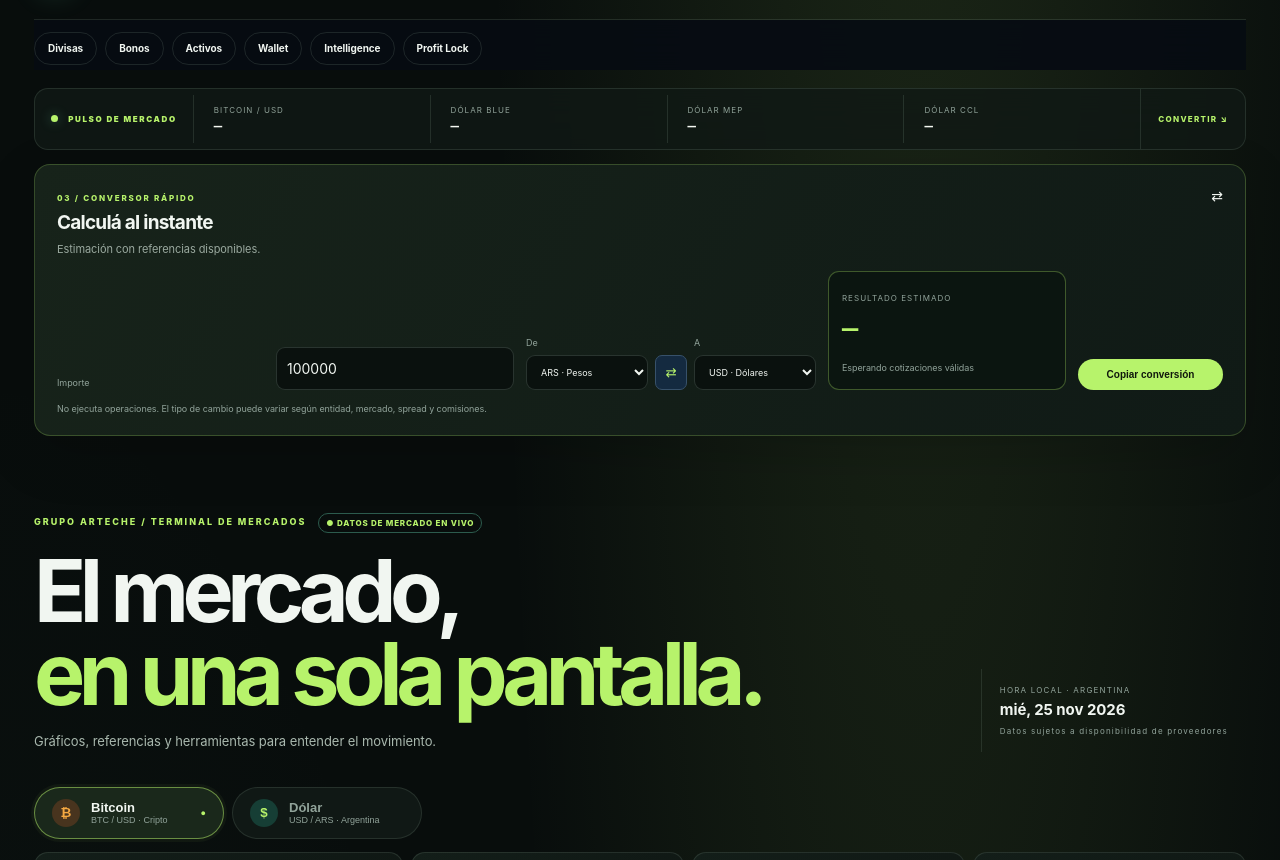
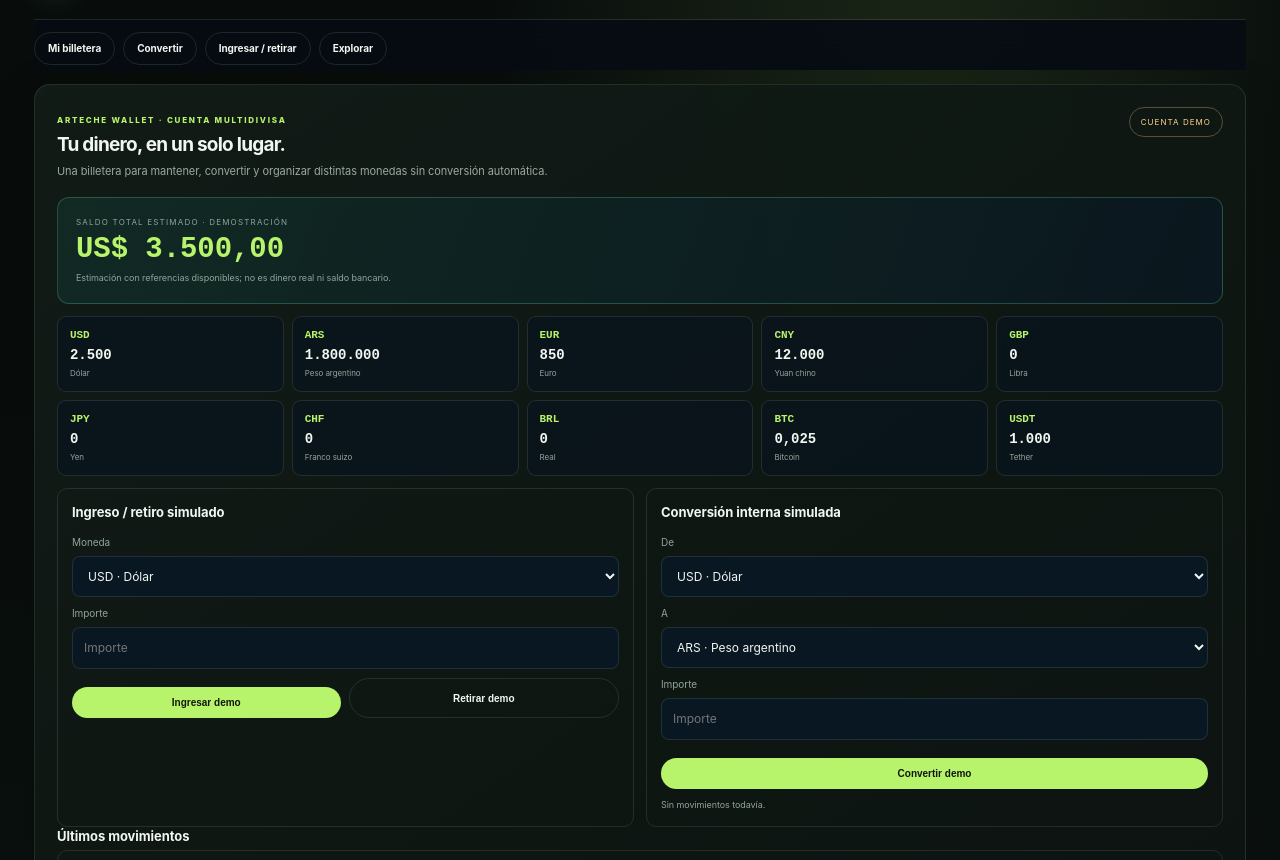
Before and after one commit to institutocabildo-ui/arteche-cotiza, a plain HTML site: page index.html in a window 1280 px wide. Shown: the part 68-928 px from the top of the page. Drawn offline with Linux system fonts and the light colour scheme; no server answers.

Commit message:
Make Arteche a wallet-first experience

```diff
--- a/index.html
+++ b/index.html
@@ -22,7 +22,18 @@
 <button id="refresh" class="refresh-btn" type="button">↻ <span>Actualizar</span></button>
 </header>
 <main>
-<nav class="arteche-module-nav" aria-label="Módulos Arteche"><a href="#converter">Divisas</a><a href="#bonds">Bonos</a><a href="#portfolio">Activos</a><a href="#wallet">Wallet</a><a href="#intelligence">Intelligence</a><a href="#profit-lock">Profit Lock</a></nav>
+<nav class="arteche-module-nav wallet-first-nav" aria-label="Navegación principal"><a class="selected" href="#wallet">Mi billetera</a><a href="#converter">Convertir</a><a href="#wallet-actions">Ingresar / retirar</a><a href="#market-explorer">Explorar</a></nav>
+<section class="panel wallet-panel" id="wallet">
+ <div class="panel-heading"><div><span class="section-kicker">ARTECHE WALLET · CUENTA MULTIDIVISA</span><h2>Tu dinero, en un solo lugar.</h2><p>Una billetera para mantener, convertir y organizar distintas monedas sin conversión automática.</p></div><span class="demo-flag">CUENTA DEMO</span></div>
+ <div class="wallet-total"><small>SALDO TOTAL ESTIMADO · DEMOSTRACIÓN</small><strong id="wallet-total-usd">USD 0.00</strong><span>Estimación con referencias disponibles; no es dinero real ni saldo bancario.</span></div>
+ <div id="wallet-balances" class="wallet-balances"></div>
+ <div class="wallet-actions-grid" id="wallet-actions">
+  <div><h3>Ingreso / retiro simulado</h3><label>Moneda<select id="wallet-currency"></select></label><label>Importe<input id="wallet-amount" type="number" min="0.01" step="any" placeholder="Importe"></label><div class="wallet-buttons"><button id="wallet-deposit" type="button" class="full-btn">Ingresar demo</button><button id="wallet-withdraw" type="button" class="secondary-btn">Retirar demo</button></div></div>
+  <div><h3>Conversión interna simulada</h3><label>De<select id="wallet-from"></select></label><label>A<select id="wallet-to"></select></label><label>Importe<input id="wallet-convert-amount" type="number" min="0.01" step="any" placeholder="Importe"></label><button id="wallet-convert" type="button" class="full-btn">Convertir demo</button><small id="wallet-message" role="status">Sin movimientos todavía.</small></div>
+ </div>
+ <h3 class="module-subtitle">Últimos movimientos</h3><div id="wallet-ledger" class="module-table-wrap"><p class="module-status">No hay movimientos.</p></div>
+ <div class="module-status">Esta billetera guarda únicamente datos de prueba en este navegador. No recibe depósitos, no mueve fondos y no está conectada a bancos, Mercado Pago ni exchanges.</div>
+</section>
 <section class="ticker-ribbon" aria-label="Resumen de mercados"><div class="ticker-brand"><span class="live-dot"></span> PULSO DE MERCADO</div><div class="ticker-item"><small>BITCOIN / USD</small><strong id="ticker-btc">—</strong></div><div class="ticker-item"><small>DÓLAR BLUE</small><strong id="ticker-blue">—</strong></div><div class="ticker-item"><small>DÓLAR MEP</small><strong id="ticker-mep">—</strong></div><div class="ticker-item"><small>DÓLAR CCL</small><strong id="ticker-ccl">—</strong></div><a href="#converter" class="ticker-cta">CONVERTIR ↘</a></section>
 <section class="panel converter-panel" id="converter">
 <div class="panel-heading"><div><span class="section-kicker">03 / CONVERSOR RÁPIDO</span><h2>Calculá al instante</h2><p>Estimación con referencias disponibles.</p></div><span class="panel-symbol">⇄</span></div>
@@ -33,8 +44,8 @@
 <p class="calc-disclaimer">No ejecuta operaciones. El tipo de cambio puede variar según entidad, mercado, spread y comisiones.</p>
 </section>
 
-<section class="market-heading">
-<div><div class="eyebrow">GRUPO ARTECHE / TERMINAL DE MERCADOS <span class="hero-live">● DATOS DE MERCADO EN VIVO</span></div><h1>El mercado,<br><em>en una sola pantalla.</em></h1><p>Gráficos, referencias y herramientas para entender el movimiento.</p></div>
+<section class="market-heading" id="market-explorer">
+<div><div class="eyebrow">GRUPO ARTECHE / EXPLORAR MERCADOS <span class="hero-live">● DATOS DE MERCADO EN VIVO</span></div><h1>Tu dinero,<br><em>en varias monedas.</em></h1><p>Consultá cotizaciones y referencias cuando necesites tomar decisiones.</p></div>
 <div class="market-date"><span>HORA LOCAL · ARGENTINA</span><strong id="market-date">—</strong><small>Datos sujetos a disponibilidad de proveedores</small></div>
 </section>
 
@@ -112,7 +123,7 @@
 <section class="panel global-fx-panel" id="global-fx"><div class="panel-heading"><div><span class="section-kicker">09 / MERCADO DE DIVISAS GLOBAL</span><h2>Monedas del mundo</h2><p>Referencias internacionales diarias frente al USD. No equivalen a cotizaciones bancarias locales.</p></div><span class="data-source" id="fx-global-updated">FRANKFURTER / ECB</span></div><div id="global-fx-grid" class="global-fx-grid"><div class="loading-card">Consultando divisas…</div></div><p class="calc-disclaimer">Fuente internacional de referencia. Para conversiones con ARS se utiliza el dólar blue de compra/venta disponible en la terminal; el resultado es estimativo y no una oferta de cambio.</p></section>
 <section class="panel crypto-market-panel" id="crypto-markets"><div class="panel-heading"><div><span class="section-kicker">10 / CRIPTOACTIVOS</span><h2>Mercado cripto · Top 250</h2><p>Listado por capitalización de mercado, con precio, variación 24 h y volumen.</p></div><span class="data-source" id="crypto-updated">POWERED BY COINGECKO</span></div><div class="crypto-tools"><input id="crypto-search" type="search" placeholder="Buscar moneda, símbolo… (ej. Solana, XRP)" aria-label="Buscar criptoactivo"><span id="crypto-count">Cargando activos…</span></div><div class="crypto-table-wrap"><table class="crypto-table"><thead><tr><th>#</th><th>Activo</th><th>Precio USD</th><th>24 h</th><th>Capitalización</th><th>Volumen 24 h</th></tr></thead><tbody id="crypto-rows"><tr><td colspan="6">Consultando mercado cripto…</td></tr></tbody></table></div><p class="calc-disclaimer">Listado de hasta 250 criptoactivos principales por capitalización. Los tokens de baja liquidez o no indexados pueden no aparecer. Los datos dependen de disponibilidad y límites de CoinGecko.</p></section>
 
-<section class="arteche-suite-intro"><div><span class="section-kicker">ARTECHE FINANCIAL · SUITE INTEGRADA</span><h2>De la información a la gestión.</h2><p>Una misma terminal para consultar mercados, analizar instrumentos y probar una cartera multidivisa.</p></div><span class="demo-flag">MÓDULOS OPERATIVOS EN MODO DEMO</span></section>
+<section class="arteche-suite-intro"><div><span class="section-kicker">ARTECHE · SERVICIOS FINANCIEROS</span><h2>Más herramientas para tu dinero.</h2><p>Mercados, bonos, activos y análisis quedan como herramientas complementarias de la billetera.</p></div><span class="demo-flag">EXPERIENCIA EN DESARROLLO</span></section>
 <section class="panel bonds-panel" id="bonds">
  <div class="panel-heading"><div><span class="section-kicker">13 / RENTA FIJA</span><h2>Arteche Bonos</h2><p>Calculadora de rendimiento para bonos soberanos y corporativos. Ingresá datos verificados del instrumento.</p></div><span class="data-source">CÁLCULO LOCAL</span></div>
  <div class="bond-grid">
@@ -133,17 +144,7 @@
  <div class="module-table-wrap"><table class="module-table"><thead><tr><th>Activo</th><th>Unidades</th><th>Precio USD</th><th>Valor USD</th><th></th></tr></thead><tbody id="asset-rows"><tr><td colspan="5">Todavía no hay posiciones guardadas.</td></tr></tbody></table></div>
  <div class="module-status">Los valores se calculan con los precios que ingreses; no se conectan automáticamente a un broker o custodio.</div>
 </section>
-<section class="panel wallet-panel" id="wallet">
- <div class="panel-heading"><div><span class="section-kicker">15 / CUENTA MULTIDIVISA</span><h2>Arteche Wallet</h2><p>Saldos separados por moneda: conservar una ganancia en CNY, EUR, USD u otra divisa sin conversión automática.</p></div><span class="demo-flag">DINERO FICTICIO</span></div>
- <div class="wallet-total"><small>PATRIMONIO DEMO EQUIVALENTE</small><strong id="wallet-total-usd">USD 0.00</strong><span>Estimación con referencias disponibles; no es dinero real ni saldo bancario.</span></div>
- <div id="wallet-balances" class="wallet-balances"></div>
- <div class="wallet-actions-grid">
-  <div><h3>Ingreso / retiro simulado</h3><label>Moneda<select id="wallet-currency"></select></label><label>Importe<input id="wallet-amount" type="number" min="0.01" step="any" placeholder="Importe"></label><div class="wallet-buttons"><button id="wallet-deposit" type="button" class="full-btn">Ingresar demo</button><button id="wallet-withdraw" type="button" class="secondary-btn">Retirar demo</button></div></div>
-  <div><h3>Conversión interna simulada</h3><label>De<select id="wallet-from"></select></label><label>A<select id="wallet-to"></select></label><label>Importe<input id="wallet-convert-amount" type="number" min="0.01" step="any" placeholder="Importe"></label><button id="wallet-convert" type="button" class="full-btn">Convertir demo</button><small id="wallet-message" role="status">Sin movimientos todavía.</small></div>
- </div>
- <h3 class="module-subtitle">Últimos movimientos</h3><div id="wallet-ledger" class="module-table-wrap"><p class="module-status">No hay movimientos.</p></div>
- <div class="module-status">Esta billetera guarda únicamente datos de prueba en este navegador. No recibe depósitos, no mueve fondos y no está conectada a bancos, Mercado Pago ni exchanges.</div>
-</section>
+
 <section class="panel intelligence-panel" id="intelligence">
  <div class="panel-heading"><div><span class="section-kicker">16 / ANÁLISIS ASISTIDO</span><h2>Arteche Intelligence</h2><p>Panel de observación con dos horizontes independientes: intradiario y multidiario.</p></div><span class="data-source">MODO OBSERVACIÓN</span></div>
  <div class="intelligence-grid"><article><span>01 · INTRADIARIO</span><strong id="intel-intraday">Esperando datos</strong><p id="intel-intraday-note">Analiza variación diaria disponible y advierte si faltan datos.</p></article><article><span>02 · MULTIDIARIO</span><strong id="intel-swing">Esperando datos</strong><p id="intel-swing-note">Requiere series históricas y validación antes de generar señales.</p></article></div>
```
